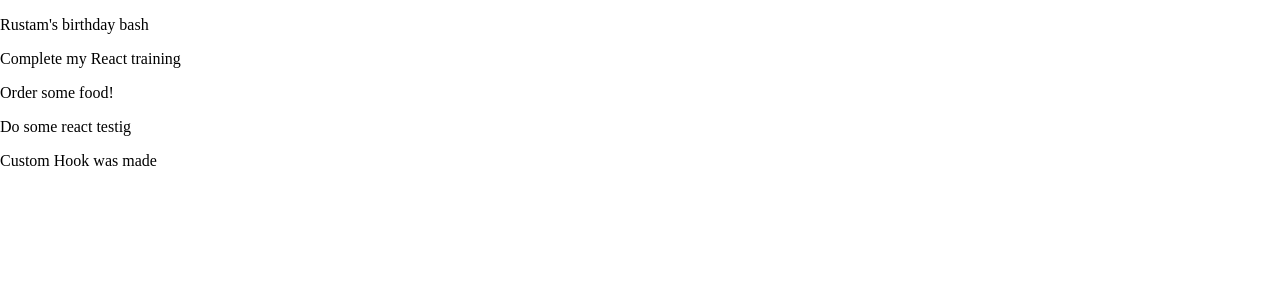
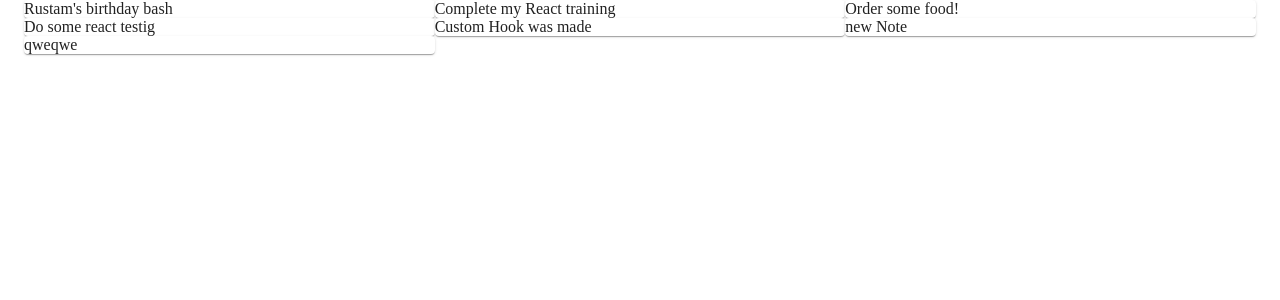
Before and after one commit to Rubick1997/mui-huge-app, a React (Create React App) app: page / in a window 1280 px wide. Shown: the top 300 px of the page. Built offline with nearby package versions, Linux system fonts and the light colour scheme; data requests are answered from the project's data file.

Commit message:
Grid system

```diff
--- a/data/db.json
+++ b/data/db.json
@@ -25,22 +25,22 @@
       "id": 4
     },
     {
-      "id": 5
-    },
-    {
-      "id": 6
-    },
-    {
-      "id": 7
-    },
-    {
-      "id": 8
-    },
-    {
       "title": "Custom Hook was made",
       "details": "it was done",
       "category": "work",
       "id": 9
+    },
+    {
+      "title": "new Note",
+      "details": "hey",
+      "category": "todos",
+      "id": 10
+    },
+    {
+      "title": "qweqwe",
+      "details": "qweqwe",
+      "category": "todos",
+      "id": 11
     }
   ]
 }
--- a/src/hooks/useHttp.js
+++ b/src/hooks/useHttp.js
@@ -1,11 +1,11 @@
-import React, { useState} from "react";
+import { useState } from "react";
 import { useHistory } from "react-router";
 
 const useHttp = (request, title, details, category) => {
 	const [notes, setNotes] = useState([]);
 	const history = useHistory();
 	let sendRequest;
-	if (request) {
+	if (request === "POST") {
 		sendRequest = () => {
 			fetch("http://localhost:8000/notes", {
 				method: request,
@@ -15,12 +15,13 @@
 				history.push("/");
 			});
 		};
-
 	} else {
-		sendRequest = () => {fetch("http://localhost:8000/notes")
-			.then((response) => response.json())
-			.then((data) => setNotes(data));}
+		sendRequest = () => {
+			fetch("http://localhost:8000/notes")
+				.then((response) => response.json())
+				.then((data) => setNotes(data));
+		};
 	}
-    return {sendRequest,notes};
-}
+	return { sendRequest, notes };
+};
 export default useHttp;
--- a/src/pages/Notes.js
+++ b/src/pages/Notes.js
@@ -1,18 +1,23 @@
-import React, { useEffect, useState } from "react";
-import useHttp from "../hooks/useHttp"
+import React, { useEffect } from "react";
+import useHttp from "../hooks/useHttp";
+import { Container, Grid, Paper } from "@material-ui/core";
 
 export default function Notes() {
-const {sendRequest,notes} = useHttp()
+	const { sendRequest, notes } = useHttp();
 
 	useEffect(() => {
-    sendRequest()
-	},[]);
+		sendRequest();
+	}, [sendRequest]);
 
-	return (<div>
-    {notes.map(note =>(
-      <p key={note.id} >
-        {note.title}
-      </p>
-    ))}
-  </div>)
+	return (
+		<Container>
+			<Grid container>
+				{notes.map((note) => (
+					<Grid item key={note.id} xs ={12} md ={6} lg={4}>
+						<Paper>{note.title}</Paper>
+					</Grid>
+				))}
+			</Grid>
+		</Container>
+	);
 }
```
